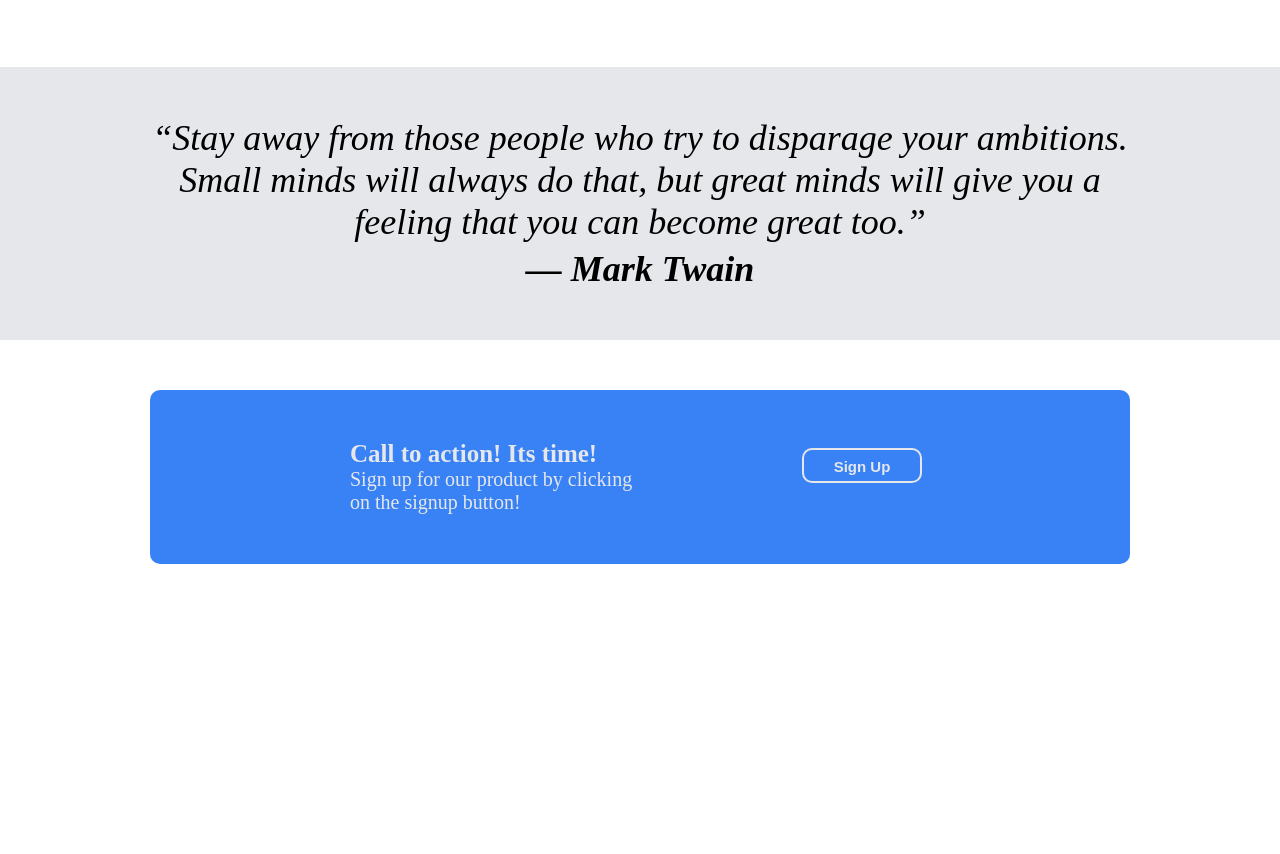
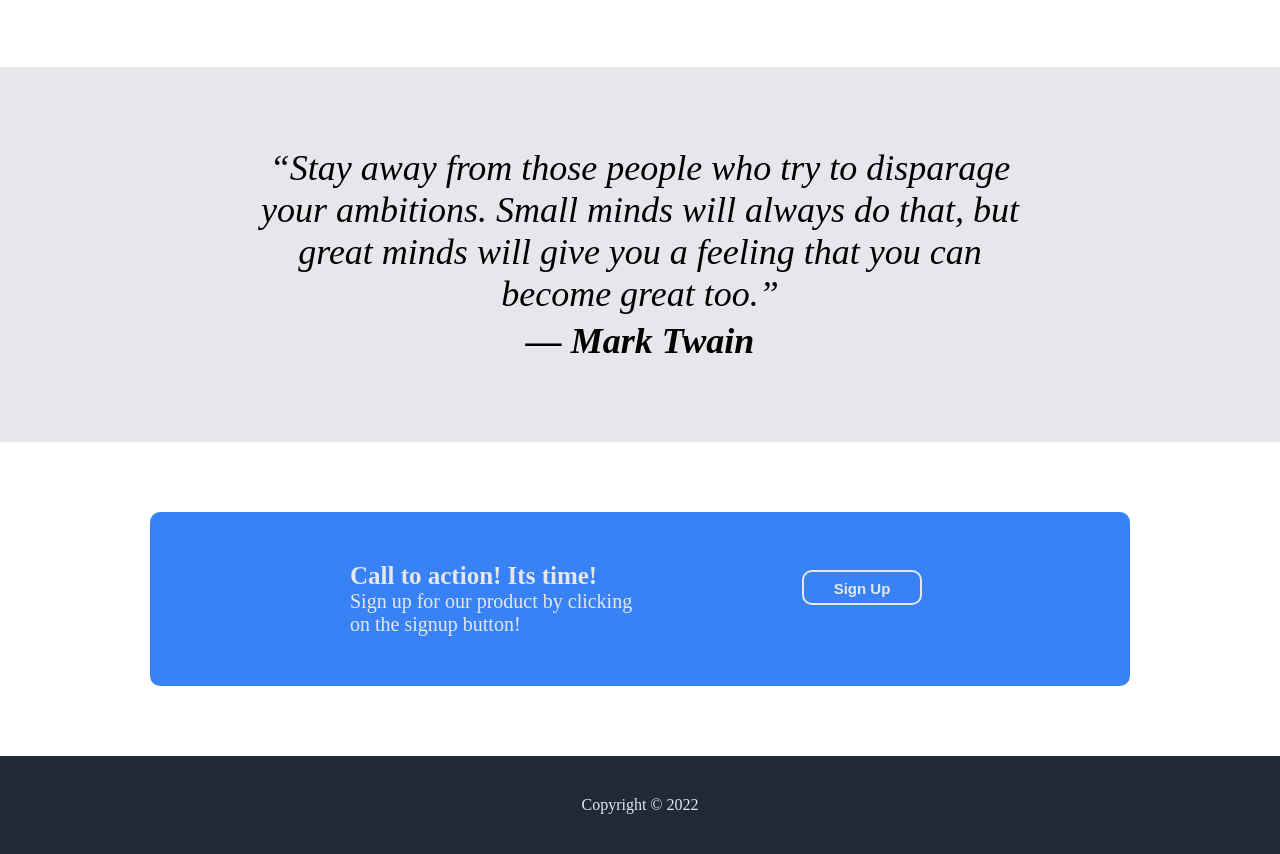
Before and after one commit to m00se01/Landing-Page, a plain HTML site: page Landing Page/index.html in a window 1280 px wide. Shown: the part 872-1726 px from the top of the page. Before the commit the page ends 1456 px from the top, so only its background shows below. Drawn offline with Linux system fonts and the light colour scheme.

Commit message:
Footer and some Detail changes

```diff
--- a/Landing Page/index.html
+++ b/Landing Page/index.html
@@ -13,9 +13,9 @@
             <ul class="links">
                 <li class="logo">Header Logo</li>
                 <div class="right-links">
-                    <li><a href="#">link 1</a></li>
-                    <li><a href="#">link 2</a></li>
-                    <li><a href="#">link 3</a></li>
+                    <li><a href="#">About Us</a></li>
+                    <li><a href="#">Products</a></li>
+                    <li><a href="#">Library</a></li>
                 </div>
             </ul>
         </nav>
@@ -60,11 +60,13 @@
 
     </section>
 
-    <section class="quote">
-        <p>
-            “Stay away from those people who try to disparage your ambitions. Small minds will always do that,
-             but great minds will give you a feeling that you can become great too.” <span class="quote-author"> — Mark Twain</span>
-        </p>
+    <section class="quote-section">
+        <div class="quote-container">
+            <p class="quote">
+                “Stay away from those people who try to disparage your ambitions. Small minds will always do that,
+                 but great minds will give you a feeling that you can become great too.” <span class="quote-author"> — Mark Twain</span>
+            </p>
+        </div>
     </section>
 
     <section class="signup">
@@ -79,8 +81,11 @@
             </div>
 
         </div>
+    </section>
 
-    </section>
+    <footer>
+        <p>Copyright © 2022</p>
+    </footer>
 
 </body>
 </html>
--- a/Landing Page/styles.css
+++ b/Landing Page/styles.css
@@ -25,22 +25,26 @@ h1{
 
 .links{
     display:flex;
+    flex-shrink: 0;
 }
 
 .right-links{
     display:flex;
+    flex-shrink: 0;
     justify-content: flex-end;
     align-items: center;
     padding: 8px;
+    padding-right:150px;
     margin: auto;
     margin-right:0;
-    gap:10px;
+    gap:15px;
 }
 
 
 .logo{
     font-size:24px;
     color:#F9FAF8;
+    flex-shrink: 0;
   }
 
     /* Section 1: Hero Section */
@@ -121,14 +125,22 @@ h1{
 /* Section 3: Quote */
 
 
-.quote{
+.quote-section{
     font-size: 36px;
     background-color:#E5E7EB ;
     padding:50px 150px;
-    display: inline-block;
+    display:flex;
+    justify-content: center;
+    align-items: center;
 }
 
-.quote p{
+.quote-container{
+   padding:20px;
+   margin:10px;
+   width: 800px;
+}
+
+.quote-section p {
   font-style: italic;
   text-align: center;
 }
@@ -147,6 +159,8 @@ h1{
     display: flex;
     justify-content: center;
     padding:20px 150px;
+    margin-top:20px;
+    margin-bottom:50px;
     padding-top: 50px;
     color:#E5E7EB;
     font-size:20px;
@@ -181,3 +195,16 @@ h5{
 .left-side-card{
     padding-right:150px;
 }
+
+footer{
+    padding:20px 150px;
+    margin: auto;
+    text-align: center;
+    font-size:16px;
+    background-color:#1F2937 ;
+    color: #E5E7EB;
+}
+
+footer p{
+    padding:20px;
+}
```
